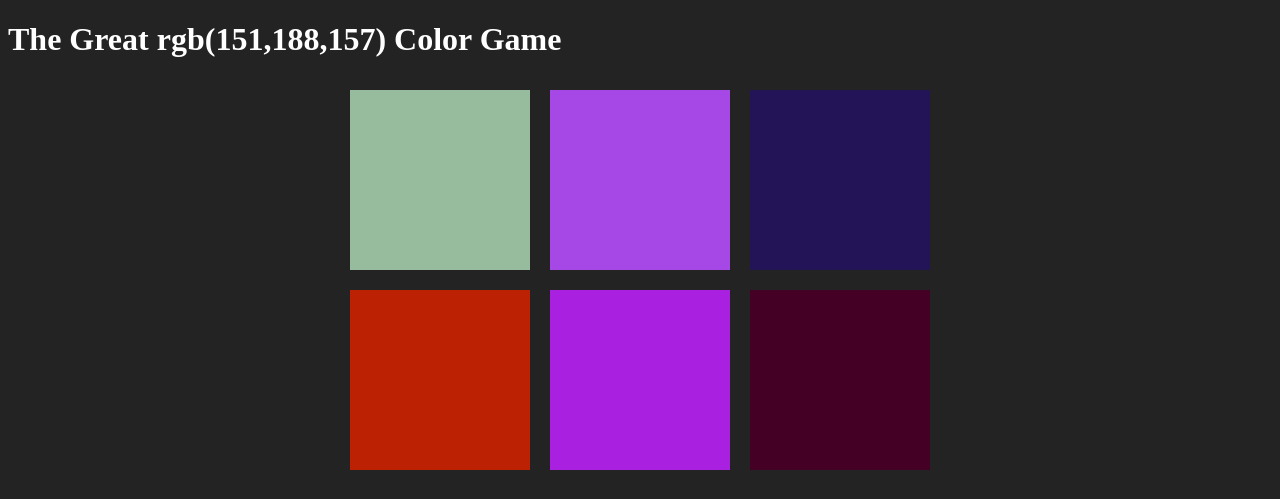
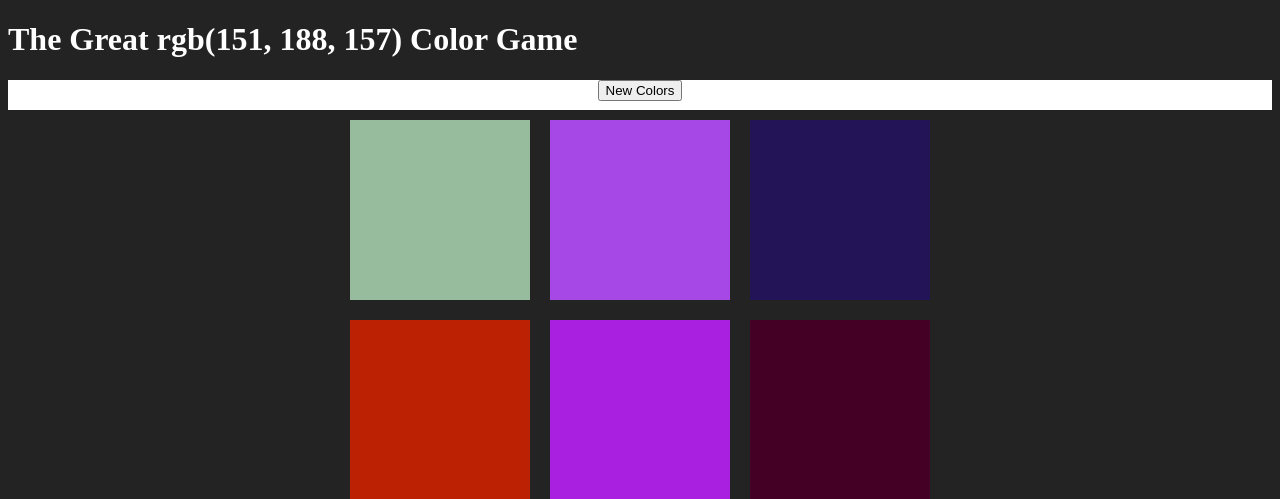
Before and after one commit to ahsanwaseem/Project-1, a PHP site: page / in a window 1280 px wide. Shown: the top 499 px of the page. Run offline with PHP 8.4, Linux system fonts and the light colour scheme.

Commit message:
color game

```diff
--- a/colorgame.css
+++ b/colorgame.css
@@ -15,6 +15,10 @@ body{
 h1{
   color:#fff;
 }
-span{
-color: #fff;
+
+#stripe{
+  background:#fff;
+  height:30px;
+  text-align:center;
+  color:#000;
 }
--- a/colorgame.js
+++ b/colorgame.js
@@ -4,6 +4,19 @@ var squares = document.querySelectorAll('.square');
 var pickedColor = pickColor();
 var colorDisplay = document.getElementById('colorDisplay');
 var messageDisplay = document.querySelector('#message');
+var h1 = document.querySelector('h1');
+var resetButton = document.querySelector('#reset');
+
+resetButton.addEventListener('click',function(){
+  colors = generateRandomColors(6);
+  pickedColor = pickColor();
+  colorDisplay.textContent = pickedColor;
+
+  for (var i=0; i < squares.length; i++){
+    squares[i].style.backgroundColor = colors[i];
+  }
+  h1.style.backgroundColor = '#232323';
+});
 
 colorDisplay.textContent = pickedColor;
 
@@ -13,7 +26,9 @@ for(var i=0; i < squares.length; i++){
     var clickedColor = this.style.backgroundColor;
     if(clickedColor === pickedColor){
       messageDisplay.textContent = 'Correct';
+      resetButton.textContent = 'Play Again?';
       changeColors(clickedColor);
+      h1.style.backgroundColor = clickedColor;
     }else{
       this.style.backgroundColor = '#232323';
       messageDisplay.textContent = 'Try Again';
@@ -44,5 +59,5 @@ function randomColor(){
   var r = Math.floor(Math.random() * 256);
   var g = Math.floor(Math.random() * 256);
   var b = Math.floor(Math.random() * 256);
-  return 'rgb(' + r + ',' + g + ',' + b + ')';
+  return 'rgb(' + r + ', ' + g + ', ' + b + ')';
 }
--- a/index.html
+++ b/index.html
@@ -7,7 +7,8 @@
     </head>
     <body>
       <h1>The Great <span id="colorDisplay"> RGB</span> Color Game</h1>
-      <div>
+      <div id="stripe">
+        <button id="reset">New Colors</button>
         <span id="message"></span>
       </div>
     <div id="container">
```
